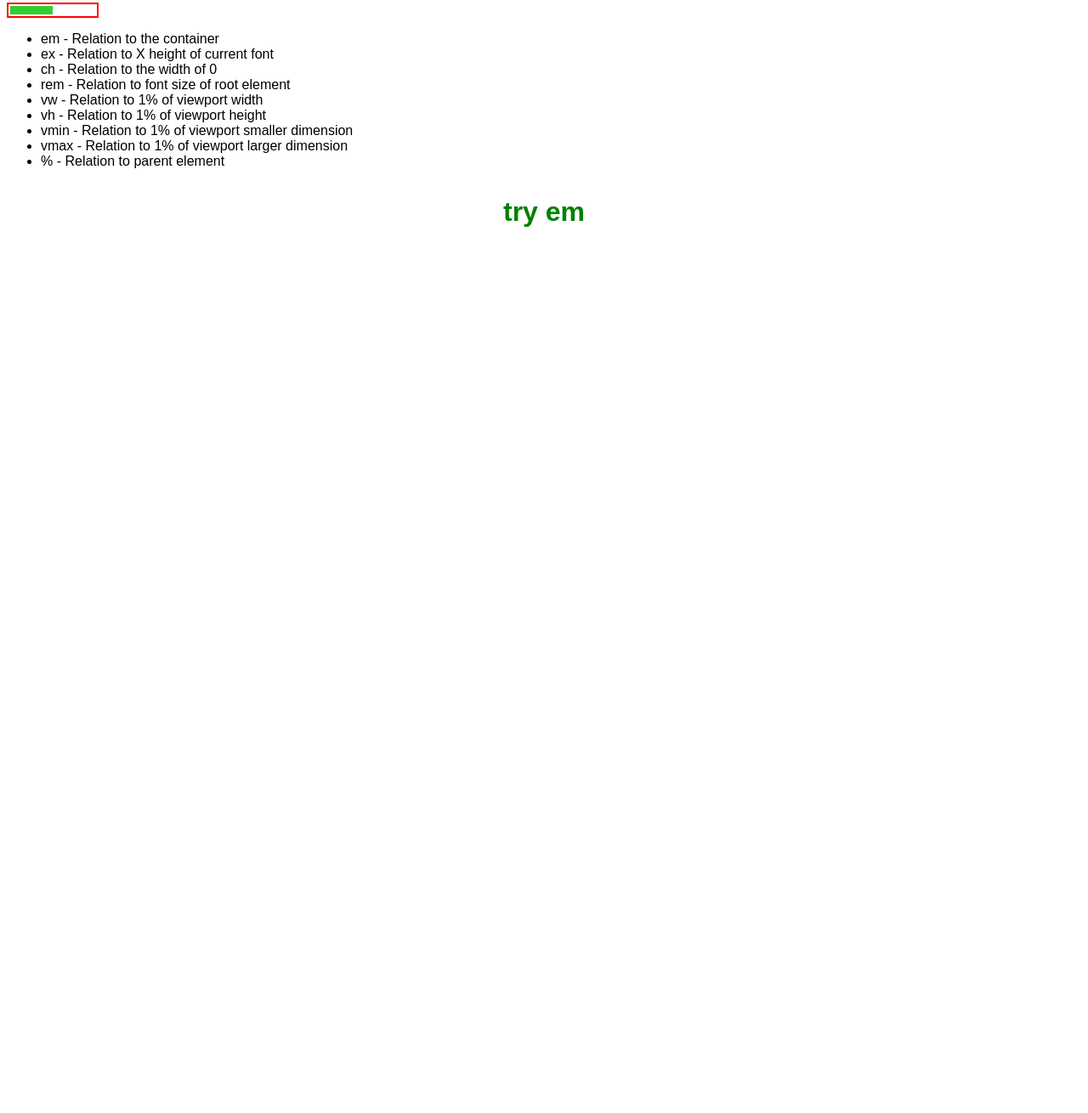
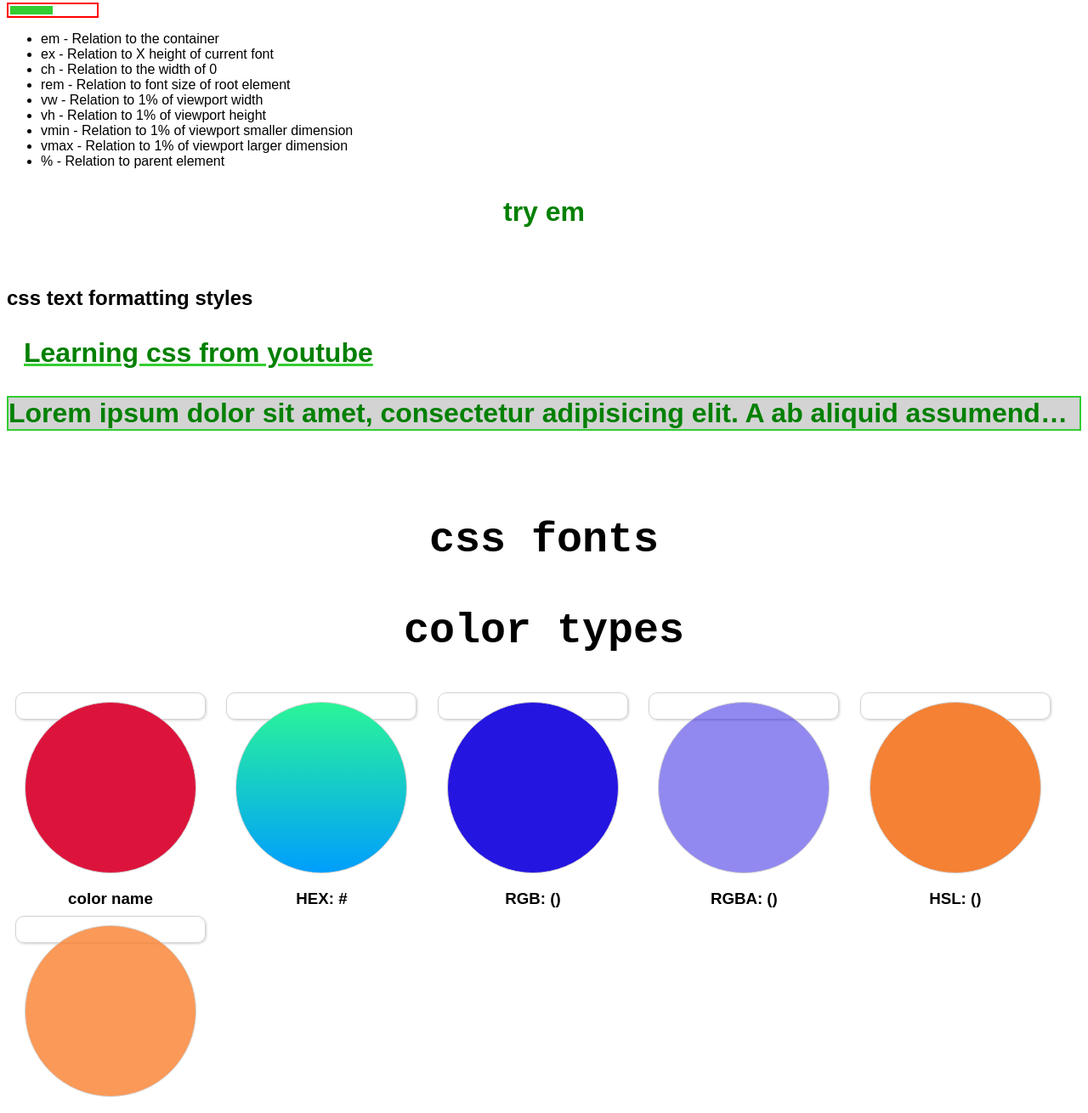
Before and after one commit to Kaycodes11/go-design, a plain HTML site: page index.html in a window 1280 px wide. Shown: the part 2488-3798 px from the top of the page at 85% size. Before the commit the page ends 2788 px from the top, so only its background shows below. Drawn offline with Linux system fonts and the light colour scheme.

Commit message:
color types

```diff
--- a/index.html
+++ b/index.html
@@ -5,6 +5,7 @@
     <title>Flexbox : Grid</title>
     <link rel="stylesheet" href="style.css">
     <!--    <link rel="icon" href="favicon.png">-->
+    <link rel="stylesheet" href="https://fonts.googleapis.com">
 </head>
 <body class="body">
 <h2>Learning Design</h2>
@@ -55,7 +56,8 @@
     <p>Hello There</p>
     <p>Hello There</p>
 </div>
-<p id="paragraph">Lorem ipsum dolor sit amet, consectetur adipisicing elit. Consequuntur eius eum nihil quia sint. Consequatur culpa
+<p id="paragraph">Lorem ipsum dolor sit amet, consectetur adipisicing elit. Consequuntur eius eum nihil quia sint.
+    Consequatur culpa
     deserunt error impedit ipsa ipsum labore natus non numquam omnis placeat praesentium quas quidem sapiente tenetur
     vitae, voluptate voluptatem voluptatibus? Amet blanditiis ea impedit iusto repellat soluta vel? Distinctio doloribus
     dolorum magni nobis perferendis ratione ut? A alias aliquam assumenda atque aut commodi consequuntur cumque deleniti
@@ -86,11 +88,11 @@
 <br>
 <p class="box-model-p">The css box model</p>
 <br>
-<h2 >CSS Units</h2>
+<h2>CSS Units</h2>
 <h3>Absolute(fixed) units </h3>
 <div id="absolute"></div>
 <ul>
-    <li>cm - centimeters </li>
+    <li>cm - centimeters</li>
     <li>mm - millimeters</li>
     <li>in - inches</li>
     <li>px - pixels</li>
@@ -99,21 +101,62 @@
 </ul>
 
 <h3>Relative (fluid) Units</h3>
-<div id="outerDiv2"><div id="relative"></div></div>
+<div id="outerDiv2">
+    <div id="relative"></div>
+</div>
 <ul>
     <li>em - Relation to the container</li>
     <li>ex - Relation to X height of current font</li>
     <li>ch - Relation to the width of 0</li>
     <li>rem - Relation to font size of root element</li>
-        <li>vw - Relation to 1% of viewport width </li>
-        <li>vh - Relation to 1% of viewport height </li>
+    <li>vw - Relation to 1% of viewport width</li>
+    <li>vh - Relation to 1% of viewport height</li>
     <li>vmin - Relation to 1% of viewport smaller dimension</li>
     <li>vmax - Relation to 1% of viewport larger dimension</li>
     <li>% - Relation to parent element</li>
 </ul>
 
 <p>try em</p>
+<br>
+<h2 class="title">css text formatting styles</h2>
+<p id="sentence">Learning css from youtube</p>
+<p id="paragraph1">Lorem ipsum dolor sit amet, consectetur adipisicing elit. A ab aliquid assumenda deleniti doloribus
+    eum laboriosam minima nesciunt numquam, placeat quaerat qui quidem reiciendis repellendus repudiandae sed similique
+    vero. Beatae, dolorem, ratione. Beatae consequatur obcaecati totam! At laborum maxime vitae? Adipisci aperiam
+    architecto atque aut delectus dolorum hic minus molestias natus.</p>
+<br>
+<h1 class="title">css fonts</h1>
+<h1 class="title">color types</h1>
 
+<div class="frame">
+    <div class="circle" id="colorName"></div>
+    <h3>color name</h3>
+</div>
+
+<div class="frame">
+    <div class="circle" id="hex"></div>
+    <h3>HEX: #</h3>
+</div>
+
+<div class="frame">
+    <div class="circle" id="rgb"></div>
+    <h3>RGB: ()</h3>
+</div>
+
+<div class="frame">
+    <div class="circle" id="rgba"></div>
+    <h3>RGBA: ()</h3>
+</div>
+
+<div class="frame">
+    <div class="circle" id="hsl"></div>
+    <h3>HSL: ()</h3>
+</div>
+
+<div class="frame">
+    <div class="circle" id="hsla"></div>
+    <h3>hsla: ()</h3>
+</div>
 
 </body>
 </html>
--- a/style.css
+++ b/style.css
@@ -232,6 +232,7 @@ p[title~="typescript"] {
 div {
     height: 10px;
 }
+
 #absolute {
     width: 50px;
     background-color: rebeccapurple;
@@ -241,11 +242,95 @@ div {
     width: 50%; /* taking 50% from outerDiv x axis i.e. width = 100px */
     background-color: limegreen;
 }
+
 #outerDiv2 {
     width: 100px;
     padding: 2px;
     border: 2px solid red;
 }
+
 p {
     font-size: 2em;
 }
+
+#sentence {
+    text-align: center;
+    text-align: left;
+    text-align: right;
+    text-align: justify;
+
+    text-decoration: none;
+    text-decoration: underline solid limegreen;
+    /*text-decoration-color: blue;*/
+    /*text-decoration-color: overline;*/
+    /*text-decoration-color: dashed;*/
+    text-indent: 20px;
+    /*text-transform: capitalize; !* lowercase/uppercase *!*/
+}
+
+#paragraph1 {
+    overflow: hidden;
+    white-space: nowrap;
+    /*white-space: normal;*/
+    border: 2px solid limegreen;
+    background-color: lightgray;
+    text-overflow: ellipsis;
+}
+
+h1 {
+    text-align: center;
+    margin-top: 50px;
+    font-family: 'JetBrains Mono', monospace;
+    font-size: 50px;
+    /*font-weight: bolder;*/
+    /*text-shadow: 2px 2px 5px grey;*/
+    /*word-spacing: 2px;*/
+    /*letter-spacing: 1px;*/
+}
+
+
+.frame {
+    border: 1px solid lightgrey;
+    border-radius: 10px;
+    box-shadow: 1px 1px 3px lightgrey;
+    display: inline-block;
+    padding: 10px;
+    text-align: center;
+    margin: 10px;
+}
+.frame:hover {
+    box-shadow: 8px 8px 10px lightgrey;
+    cursor: pointer;
+}
+.circle {
+    width: 200px;
+    height: 200px;
+    border-radius: 50%;
+    border: 1px solid lightgrey;
+    background-color: white;
+}
+
+#colorName {
+    background-color: crimson;
+}
+
+#hex {
+    background-image: linear-gradient(180deg, #2af598, #009efd 100%);
+    /*background-color: #2cd51e;*/
+}
+
+#rgb {
+    background-color: rgb(37, 21, 224);
+}
+
+#rgba {
+    background-color: rgba(37, 21, 224, 0.5);
+}
+
+#hsl {
+    background-color: hsl(24, 90%, 58%);
+}
+
+#hsla {
+    background-color: hsla(24, 94%, 58%, 0.8);
+}
```
Lines whose indentation alone changed are shown as unchanged.
